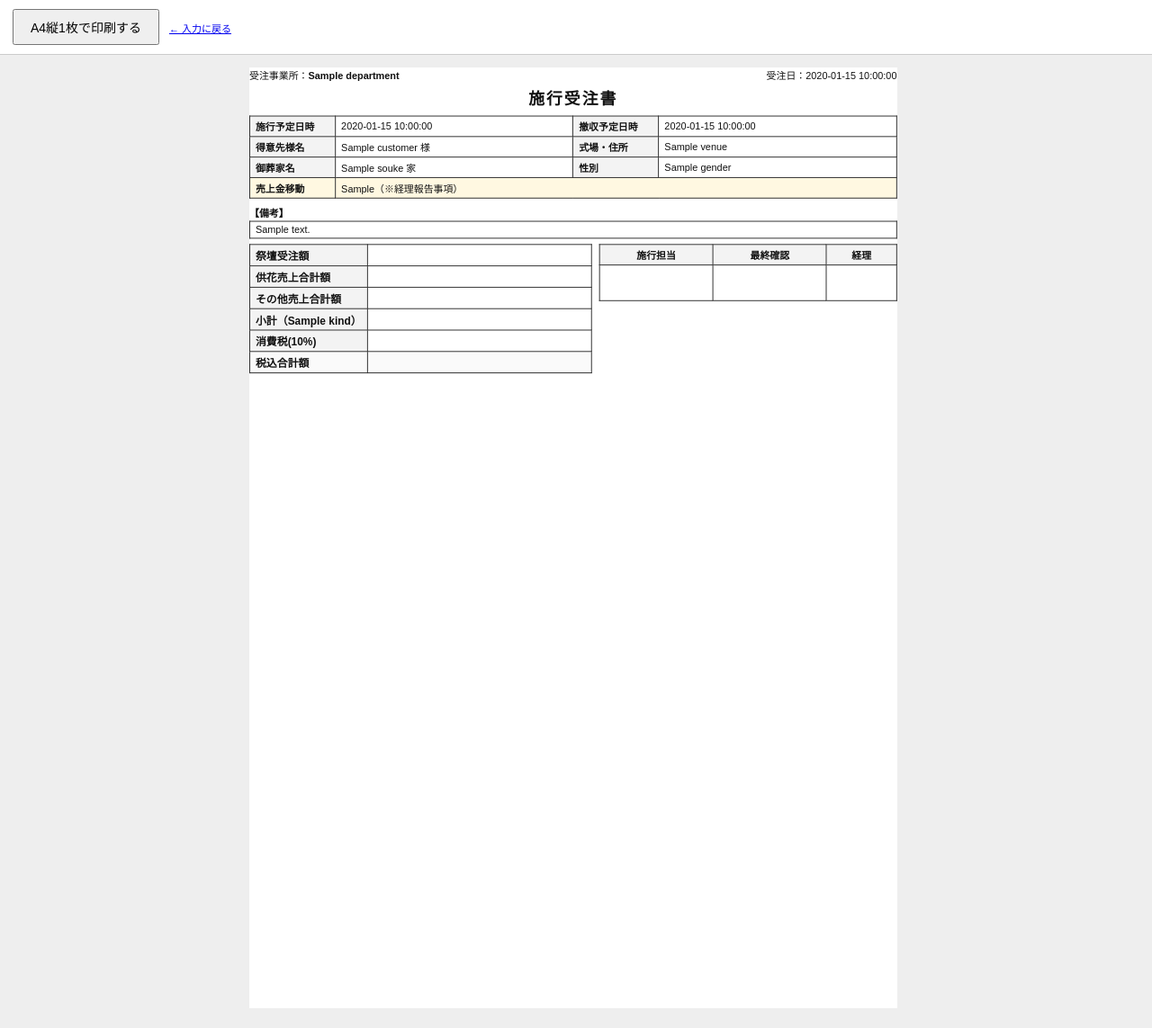
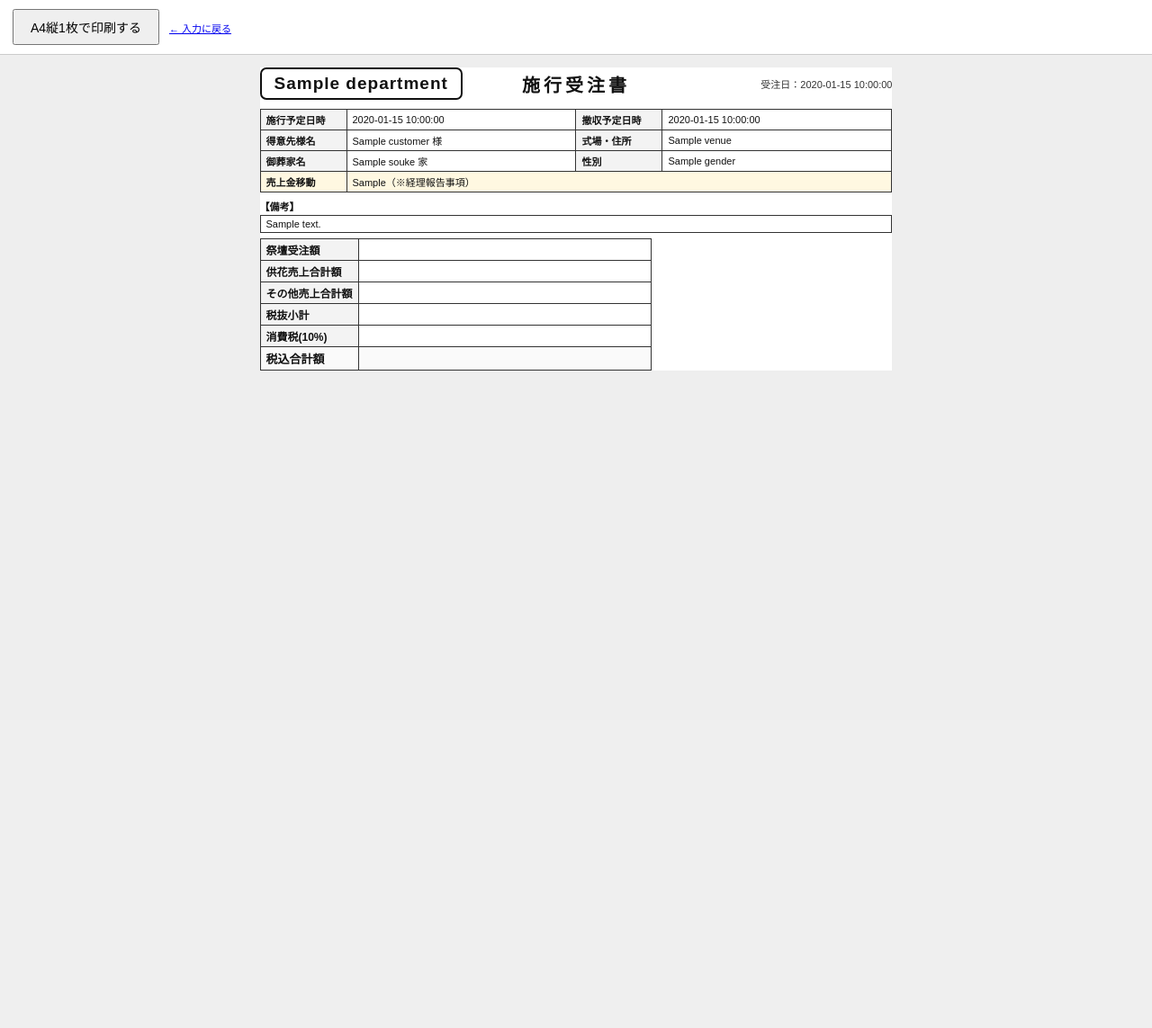
Before and after one commit to daiei-flower/juchu-form, a FastAPI app: template templates/print.html in a window 1280 px wide. Shown: the whole page at 90% size. After the commit the page ends 412 px from the top, so only its background shows below. Run offline with FastAPI, Linux system fonts and the light colour scheme; the template is opened without the code that fills it: most values are stand-ins (such as "Sample title", 1, 10 or a date in 2020); lists and menus that the app fills with data are empty.

Commit message:
受注書UI改善: 商品ごと税区分/受注事業所を大きく表示/押印欄削除/印刷の左右余白・見切れ修正/品名は必要時のみ/×重なり解消/Enter自動行追加を廃止
Co-Authored-By: Claude Opus 4.8 <noreply@anthropic.com>

```diff
--- a/app.py
+++ b/app.py
@@ -31,7 +31,8 @@ H = {"souke": "御葬家名", "order_date": "受注日", "service_date": "施行
      "gender": "性別", "money_transfer": "売上金移動",
      "tax_kind": "税区分", "note": "備考"}
 L = {"product": "品名", "rel": "受注書", "category": "カテゴリ",
-     "list_price": "上代金額", "unit_price": "受注額", "qty": "本数", "amount": "合計"}
+     "list_price": "上代金額", "unit_price": "受注額", "qty": "本数",
+     "tax": "税区分", "amount": "合計"}
 
 SOURCES = json.loads((BASE / "sources.json").read_text(encoding="utf-8"))["departments"]
 TOKEN = os.environ.get("NOTION_TOKEN", "")
@@ -139,6 +140,7 @@ def create_order(department, header, lines):
                 L["list_price"]: _number(ln.get("list_price")),
                 L["unit_price"]: _number(ln.get("unit_price")),
                 L["qty"]: _number(ln.get("qty")),
+                L["tax"]: _select(ln.get("tax_kind") or "税別"),
             }
             rr = client.post(f"{API}/pages", headers=_headers(),
                              json={"parent": {"database_id": src["order_line"]}, "properties": lp})
@@ -235,9 +237,10 @@ async def create(request: Request, _u: str = Depends(auth), _c: None = Depends(c
     department = f.get("department") or ""
     header = {k: (f.get(k) or None) for k in
               ("souke", "order_date", "service_date", "teardown_date", "customer",
-               "venue", "gender", "money_transfer", "tax_kind", "note")}
+               "venue", "gender", "money_transfer", "note")}
     cats, prods = f.getlist("line_category"), f.getlist("line_product")
     lps, ups, qtys = f.getlist("line_list_price"), f.getlist("line_unit_price"), f.getlist("line_qty")
+    taxes = f.getlist("line_tax")
     lines = []
     for i in range(len(cats)):
         prod = prods[i] if i < len(prods) else ""
@@ -246,7 +249,8 @@ async def create(request: Request, _u: str = Depends(auth), _c: None = Depends(c
             continue
         lines.append({"category": cats[i], "product": prod,
                       "list_price": lps[i] if i < len(lps) else "",
-                      "unit_price": up, "qty": (qtys[i] if i < len(qtys) else "") or 1})
+                      "unit_price": up, "qty": (qtys[i] if i < len(qtys) else "") or 1,
+                      "tax_kind": (taxes[i] if i < len(taxes) else "") or "税別"})
     action = f.get("action") or "save"
     try:
         create_order(department, header, lines)
@@ -274,23 +278,25 @@ def _build_d(department, header, lines):
         qy = _num(l.get("qty")) or 1
         norm.append({"category": _normcat(l.get("category")), "product": l.get("product"),
                      "list_price": l.get("list_price"), "unit_price": up, "qty": qy,
-                     "amount": up * qy})
+                     "amount": up * qy, "tax_kind": l.get("tax_kind") or "税別"})
     groups = {c: [l for l in norm if l["category"] == c] for c in CATEGORIES}
     totals = {c: sum(l["amount"] for l in groups[c]) for c in CATEGORIES}
     other = sum(totals[c] for c in CATEGORIES if c not in ("祭壇", "供花"))
     grand = sum(totals.values())
     return {"header": {**header, "department": department}, "groups": groups,
             "totals": totals, "other_total": other, "grand_total": grand,
-            "tax": _tax_breakdown(header.get("tax_kind"), grand)}
+            "tax": _tax_from_lines(norm)}
 
 
-def _tax_breakdown(tax_kind, grand_total, rate=0.10):
-    g = grand_total or 0
-    if (tax_kind or "税別") == "税込":
-        net = round(g / (1 + rate))
-        return {"kind": "税込", "net": net, "tax": round(g - net), "incl": round(g)}
-    tax = round(g * rate)
-    return {"kind": "税別", "net": round(g), "tax": tax, "incl": round(g + tax)}
+def _tax_from_lines(lines, rate=0.10):
+    net = tax = incl = 0
+    for l in lines:
+        amt = l.get("amount") or 0
+        if (l.get("tax_kind") or "税別") == "税込":
+            n = round(amt / (1 + rate)); net += n; tax += round(amt - n); incl += round(amt)
+        else:
+            net += round(amt); tax += round(amt * rate); incl += round(amt + amt * rate)
+    return {"net": net, "tax": tax, "incl": incl}
 
 
 def _num(x):
@@ -320,6 +326,7 @@ def print_order(request: Request, page_id: str, _u: str = Depends(auth)):
                 lp = it.get("properties", {})
                 lines.append({"category": _pget(lp, L["category"]),
                               "product": _pget(lp, L["product"]),
+                              "tax_kind": _pget(lp, L["tax"]),
                               "list_price": _pget(lp, L["list_price"]),
                               "unit_price": _pget(lp, L["unit_price"]),
                               "qty": _pget(lp, L["qty"])})
--- a/templates/print.html
+++ b/templates/print.html
@@ -4,27 +4,28 @@
 <meta charset="utf-8">
 <title>施行受注書 {{ d.header.souke or '' }}</title>
 <style>
-  @page { size: A4 portrait; margin: 9mm; }
+  @page { size: A4 portrait; margin: 12mm; }
   * { box-sizing: border-box; }
   body { font-family:"Hiragino Kaku Gothic ProN","Yu Gothic",sans-serif; color:#111; margin:0; background:#eee; font-size:11px; }
   .toolbar { padding:10px 14px; background:#fff; border-bottom:1px solid #ccc; position:sticky; top:0; }
   .toolbar button { padding:8px 18px; font-size:14px; cursor:pointer; }
-  #sheet { width:192mm; min-height:279mm; margin:14px auto; background:#fff; transform-origin:top left; }
-  h1 { text-align:center; font-size:18px; margin:2px 0 8px; letter-spacing:2px; }
+  #sheet { width:186mm; margin:14px auto; background:#fff; transform-origin:top left; }
+  .ohead { display:grid; grid-template-columns:1fr auto 1fr; align-items:center; margin-bottom:10px; }
+  .office { justify-self:start; font-size:19px; font-weight:800; border:2.5px solid #111; border-radius:7px; padding:5px 14px; letter-spacing:1px; }
+  .ttl { font-size:20px; font-weight:700; letter-spacing:4px; }
+  .odate { justify-self:end; font-size:11px; color:#333; }
   table { width:100%; border-collapse:collapse; margin-bottom:6px; }
   th, td { border:1px solid #333; padding:3px 6px; vertical-align:middle; }
   th { background:#f3f3f3; font-weight:600; }
   .lbl { background:#f3f3f3; font-weight:600; width:96px; white-space:nowrap; }
   .num { text-align:right; font-variant-numeric:tabular-nums; }
+  .ctr { text-align:center; }
   .sec { font-weight:700; margin:7px 0 2px; }
-  .top { display:flex; justify-content:space-between; align-items:center; font-size:11px; margin-bottom:4px; }
+  .totals { width:62%; }
   .totals td { font-size:12px; }
-  .grand td { font-weight:700; background:#fafafa; }
+  .grand td { font-weight:700; background:#fafafa; font-size:13px; }
   .move td { background:#fff8e1; }
-  .sign td { height:40px; }
-  .cols { display:flex; gap:8px; align-items:flex-start; }
-  .cols .totals { flex:1; } .cols .signbox { flex:0 0 46%; }
-  @media print { .toolbar { display:none; } body { background:#fff; } #sheet { margin:0; width:auto; min-height:auto; } }
+  @media print { .toolbar { display:none; } body { background:#fff; } #sheet { width:100%; margin:0; } }
 </style>
 </head>
 <body>
@@ -32,11 +33,11 @@
   <span id="fitwarn" style="display:none;color:#b45309;font-size:12px;">　※明細が多く文字が小さくなります。明細を整理してください。</span></div>
 
 <div id="sheet">
-  <div class="top">
-    <span>受注事業所：<strong>{{ d.header.department }}</strong></span>
-    <span>受注日：{{ d.header.order_date or '　　　年　　月　　日' }}</span>
+  <div class="ohead">
+    <div class="office">{{ d.header.department }}</div>
+    <div class="ttl">施行受注書</div>
+    <div class="odate">受注日：{{ d.header.order_date or '　　年　月　日' }}</div>
   </div>
-  <h1>施行受注書</h1>
 
   <table>
     <tr><td class="lbl">施行予定日時</td><td>{{ d.header.service_date or '' }}</td>
@@ -56,7 +57,7 @@
   {% if d.groups[cat] %}
   <div class="sec">【{{ '祭壇情報' if cat=='祭壇' else ('オプション・付属品' if cat=='オプション' else (cat+'情報')) }}】</div>
   <table>
-    <thead><tr><th>品名</th><th>上代(販売額)</th><th>受注額(単価)</th><th>本数</th><th>合計</th></tr></thead>
+    <thead><tr><th>品名</th><th>上代(販売額)</th><th>受注額(単価)</th><th>本数</th><th>税</th><th>合計</th></tr></thead>
     <tbody>
       {% for l in d.groups[cat] %}
       <tr>
@@ -64,36 +65,31 @@
         <td class="num">{{ fmt_money(l.list_price) if l.list_price else '' }}</td>
         <td class="num">{{ fmt_money(l.unit_price) if l.unit_price else '' }}</td>
         <td class="num">{{ fmt_money(l.qty) if l.qty else '' }}</td>
+        <td class="ctr">{{ l.tax_kind or '税別' }}</td>
         <td class="num">{{ fmt_money(l.amount) if l.amount else '' }}</td>
       </tr>
       {% endfor %}
-      <tr><td class="num" colspan="4"><strong>{{ cat }} 小計</strong></td><td class="num"><strong>{{ fmt_money(d.totals[cat]) }}</strong></td></tr>
+      <tr><td class="num" colspan="5"><strong>{{ cat }} 小計</strong></td><td class="num"><strong>{{ fmt_money(d.totals[cat]) }}</strong></td></tr>
     </tbody>
   </table>
   {% endif %}
   {% endfor %}
 
-  <div class="cols">
   <table class="totals">
     <tr><td class="lbl">祭壇受注額</td><td class="num">{{ fmt_money(d.totals['祭壇']) }}</td></tr>
     <tr><td class="lbl">供花売上合計額</td><td class="num">{{ fmt_money(d.totals['供花']) }}</td></tr>
     <tr><td class="lbl">その他売上合計額</td><td class="num">{{ fmt_money(d.other_total) }}</td></tr>
-      <tr><td class="lbl">小計（{{ d.tax.kind }}）</td><td class="num">{{ fmt_money(d.grand_total) }}</td></tr>
+    <tr><td class="lbl">税抜小計</td><td class="num">{{ fmt_money(d.tax.net) }}</td></tr>
     <tr><td class="lbl">消費税(10%)</td><td class="num">{{ fmt_money(d.tax.tax) }}</td></tr>
     <tr class="grand"><td class="lbl">税込合計額</td><td class="num">{{ fmt_money(d.tax.incl) }}</td></tr>
   </table>
-    <table class="signbox">
-      <tr><th>施行担当</th><th>最終確認</th><th>経理</th></tr>
-      <tr class="sign"><td></td><td></td><td></td></tr>
-    </table>
-  </div>
 </div>
 
 <script>
   function fit(){
     const sheet = document.getElementById('sheet');
     sheet.style.transform = 'none';
-    const maxH = 1045, maxW = 740;
+    const maxH = 1010, maxW = 720;
     const s = Math.min(1, maxH / sheet.scrollHeight, maxW / sheet.scrollWidth);
     if (s < 1) sheet.style.transform = 'scale(' + s.toFixed(4) + ')';
     const warn = document.getElementById('fitwarn');
```
Also changed, not shown: templates/form.html (+26 -19 lines). Lines whose indentation alone changed are shown as unchanged.
